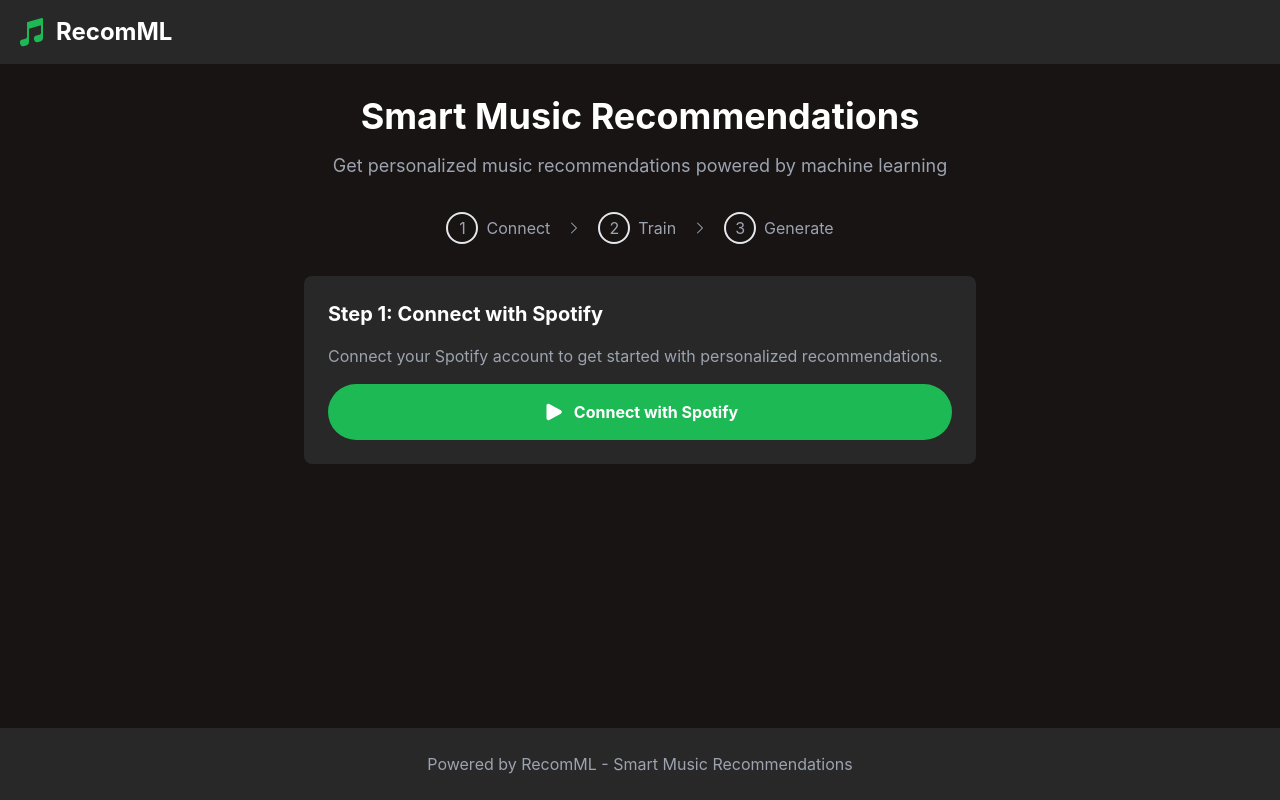
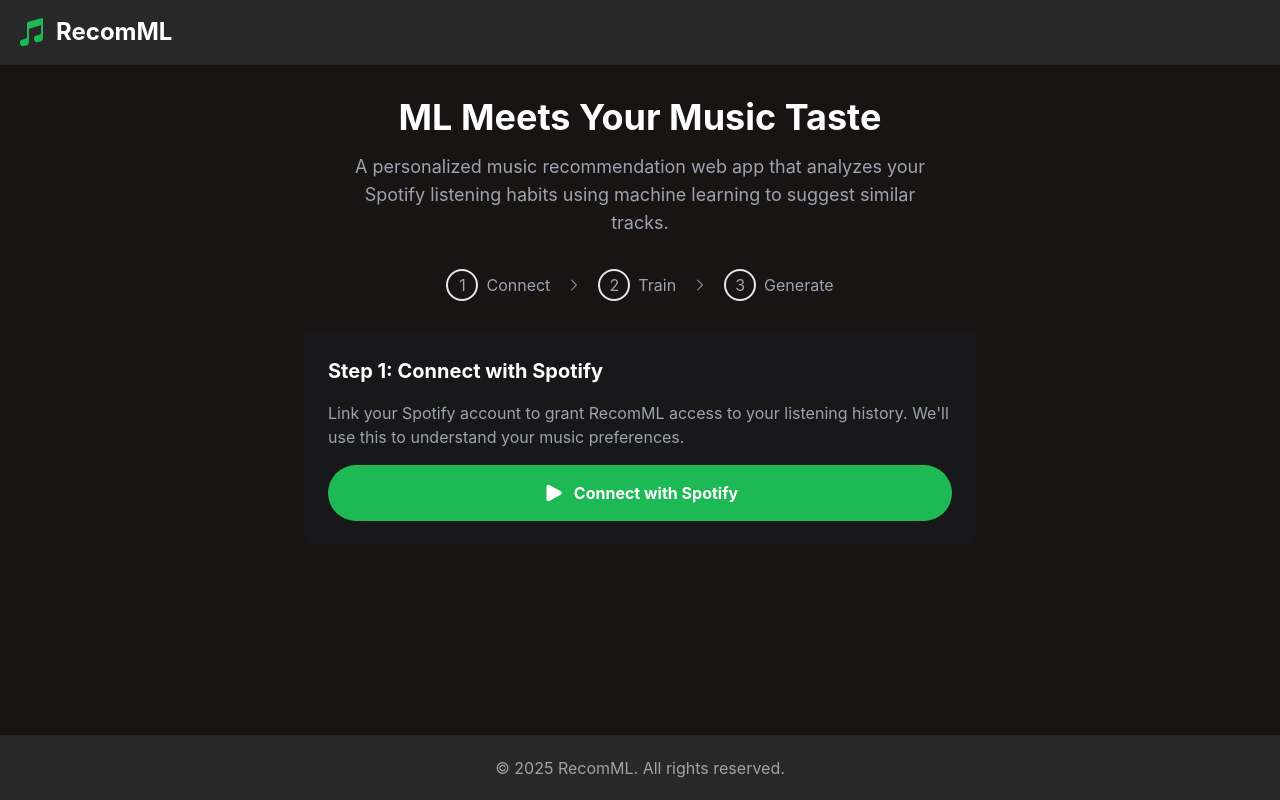
Before and after one commit to hardy07/RecomML, a React (Vite) app: page / in a window 1280 px wide. Built offline with nearby package versions, Linux system fonts and the light colour scheme.

Commit message:
UI enhancements

```diff
--- a/index.html
+++ b/index.html
@@ -4,8 +4,8 @@
 <head>
     <meta charset="UTF-8" />
     <meta name="viewport" content="width=device-width, initial-scale=1.0" />
-    <title>RecomML - Smart Music Recommendations</title>
-    <meta name="description" content="Get personalized music recommendations powered by machine learning" />
+    <title>RecomML - Recommendations based on your listening</title>
+    <meta name="description" content="Get personalized music recommendations based on your listening history" />
     <link rel="icon" type="image/svg+xml" href="/music-note.svg" />
 </head>
 
--- a/src/App.jsx
+++ b/src/App.jsx
@@ -150,15 +150,17 @@
   );
 
   return (
-    <div className="min-h-screen bg-spotify-black text-spotify-white flex flex-col">
-      <nav className="bg-spotify-gray p-4">
-        <div className="container mx-auto flex items-center">
+    <div className="min-h-screen bg-spotify-black text-white flex flex-col">
+      <nav className="bg-spotify-gray border-b border-zinc-800">
+        <div className="container mx-auto flex items-center h-16 px-4">
           <button
             onClick={handleHomeClick}
-            className="flex items-center hover:opacity-80 transition-opacity focus:outline-none"
+            className="flex items-center hover:opacity-80 transition-opacity focus:outline-none group"
           >
-            <MusicalNoteIcon className="h-8 w-8 text-spotify-green mr-2" />
-            <h1 className="text-2xl font-bold">RecomML</h1>
+            <MusicalNoteIcon className="h-8 w-8 text-spotify-green mr-2 group-hover:text-white transition-colors" />
+            <h1 className="text-2xl font-bold group-hover:text-spotify-green transition-colors">
+              RecomML
+            </h1>
           </button>
         </div>
       </nav>
@@ -167,10 +169,12 @@
         <div className="max-w-2xl mx-auto">
           <div className="text-center mb-8">
             <h2 className="text-4xl font-bold mb-4">
-              Smart Music Recommendations
+              ML Meets Your Music Taste
             </h2>
-            <p className="text-lg text-gray-400">
-              Get personalized music recommendations powered by machine learning
+            <p className="text-lg text-gray-400 max-w-xl mx-auto">
+              A personalized music recommendation web app that analyzes your
+              Spotify listening habits using machine learning to suggest similar
+              tracks.
             </p>
           </div>
 
@@ -184,13 +188,14 @@
 
           <div className="space-y-6">
             {!isLoggedIn ? (
-              <div className="bg-spotify-gray rounded-lg p-6">
+              <div className="bg-zinc-900 rounded-lg p-6">
                 <h3 className="text-xl font-bold mb-4">
                   Step 1: Connect with Spotify
                 </h3>
                 <p className="text-gray-400 mb-4">
-                  Connect your Spotify account to get started with personalized
-                  recommendations.
+                  Link your Spotify account to grant RecomML access to your
+                  listening history. We'll use this to understand your music
+                  preferences.
                 </p>
                 <button
                   onClick={handleLogin}
@@ -202,13 +207,14 @@
                 </button>
               </div>
             ) : !isModelTrained ? (
-              <div className="bg-spotify-gray rounded-lg p-6">
+              <div className="bg-zinc-900 rounded-lg p-6">
                 <h3 className="text-xl font-bold mb-4">
-                  Step 2: Train Recommendation Model
+                  Step 2: Train Your Model
                 </h3>
                 <p className="text-gray-400 mb-4">
-                  Train the model using your music preferences to get accurate
-                  recommendations.
+                  Our machine learning model will analyze your music preferences
+                  using content-based filtering to understand what makes your
+                  favorite tracks special.
                 </p>
                 <button
                   onClick={handleTrainModel}
@@ -220,16 +226,18 @@
                   ) : (
                     <ArrowPathIcon className="h-6 w-6 mr-2" />
                   )}
-                  {loading ? "Training Model..." : "Train Recommendation Model"}
+                  {loading ? "Analyzing Your Music..." : "Start Analysis"}
                 </button>
               </div>
             ) : showPlaylistForm ? (
-              <div className="bg-spotify-gray rounded-lg p-6">
+              <div className="bg-zinc-900 rounded-lg p-6">
                 <h3 className="text-xl font-bold mb-4">
                   Step 3: Customize Your Playlist
                 </h3>
                 <p className="text-gray-400 mb-4">
-                  Customize your playlist details before generation.
+                  We'll create a personalized playlist based on your music
+                  taste. Give it a name and description that reflects your
+                  style.
                 </p>
                 <form onSubmit={handleCreatePlaylist} className="space-y-4">
                   <div>
@@ -245,7 +253,7 @@
                       name="name"
                       value={playlistDetails.name}
                       onChange={handlePlaylistDetailsChange}
-                      className="w-full px-4 py-2 rounded-md bg-black border border-gray-600 text-white focus:outline-none focus:border-spotify-green"
+                      className="w-full px-4 py-2 rounded-md bg-black border border-zinc-800 text-white focus:outline-none focus:border-spotify-green"
                       required
                     />
                   </div>
@@ -262,7 +270,7 @@
                       value={playlistDetails.description}
                       onChange={handlePlaylistDetailsChange}
                       rows="3"
-                      className="w-full px-4 py-2 rounded-md bg-black border border-gray-600 text-white focus:outline-none focus:border-spotify-green"
+                      className="w-full px-4 py-2 rounded-md bg-black border border-zinc-800 text-white focus:outline-none focus:border-spotify-green"
                       required
                     />
                   </div>
@@ -277,12 +285,12 @@
                       ) : (
                         <MusicalNoteIcon className="h-6 w-6 mr-2" />
                       )}
-                      {loading ? "Creating Playlist..." : "Create Playlist"}
+                      {loading ? "Creating Playlist..." : "Generate Playlist"}
                     </button>
                     <button
                       type="button"
                       onClick={() => setShowPlaylistForm(false)}
-                      className="px-6 py-4 rounded-full border border-gray-600 hover:border-gray-400 text-gray-400 hover:text-white transition-colors"
+                      className="px-6 py-4 rounded-full border border-zinc-800 hover:border-zinc-600 text-gray-400 hover:text-white transition-colors"
                     >
                       Cancel
                     </button>
@@ -290,27 +298,30 @@
                 </form>
               </div>
             ) : (
-              <div className="bg-spotify-gray rounded-lg p-6">
+              <div className="bg-zinc-900 rounded-lg p-6">
                 <h3 className="text-xl font-bold mb-4">
-                  Step 3: Generate Playlist
+                  Step 3: Generate Recommendations
                 </h3>
                 <p className="text-gray-400 mb-4">
-                  Create a personalized playlist based on your music taste.
+                  Ready to discover new music? Let's create a personalized
+                  playlist with tracks that match your unique taste.
                 </p>
                 <button
                   onClick={() => setShowPlaylistForm(true)}
                   className="w-full bg-spotify-green hover:bg-opacity-80 text-white font-bold py-4 px-6 rounded-full flex items-center justify-center"
                 >
                   <MusicalNoteIcon className="h-6 w-6 mr-2" />
-                  Generate Playlist
+                  Create Your Playlist
                 </button>
               </div>
             )}
           </div>
 
           {recommendations && (
-            <div className="mt-12 bg-spotify-gray rounded-lg p-6">
-              <h3 className="text-2xl font-bold mb-6">Your Recommendations</h3>
+            <div className="mt-12 bg-zinc-900 rounded-lg p-6">
+              <h3 className="text-2xl font-bold mb-6">
+                Your Personalized Recommendations
+              </h3>
               <div className="space-y-4">
                 {recommendations.tracks.map((track) => (
                   <div
@@ -339,8 +350,9 @@
                   href={recommendations.playlist_url}
                   target="_blank"
                   rel="noopener noreferrer"
-                  className="text-spotify-green hover:underline"
+                  className="inline-flex items-center text-spotify-green hover:underline"
                 >
+                  <PlayIcon className="h-5 w-5 mr-2" />
                   Open Playlist in Spotify
                 </a>
               </div>
@@ -349,9 +361,9 @@
         </div>
       </main>
 
-      <footer className="bg-spotify-gray py-6 mt-auto">
-        <div className="container mx-auto px-4 text-center text-gray-400">
-          <p>Powered by RecomML - Smart Music Recommendations</p>
+      <footer className="bg-spotify-gray border-t border-zinc-800">
+        <div className="container mx-auto h-16 px-4 flex items-center justify-center text-zinc-400 hover:text-white transition-colors">
+          <p>© 2025 RecomML. All rights reserved.</p>
         </div>
       </footer>
     </div>
```
Also changed, not shown: 1 other file (tests, documents, lock files or other folders).
